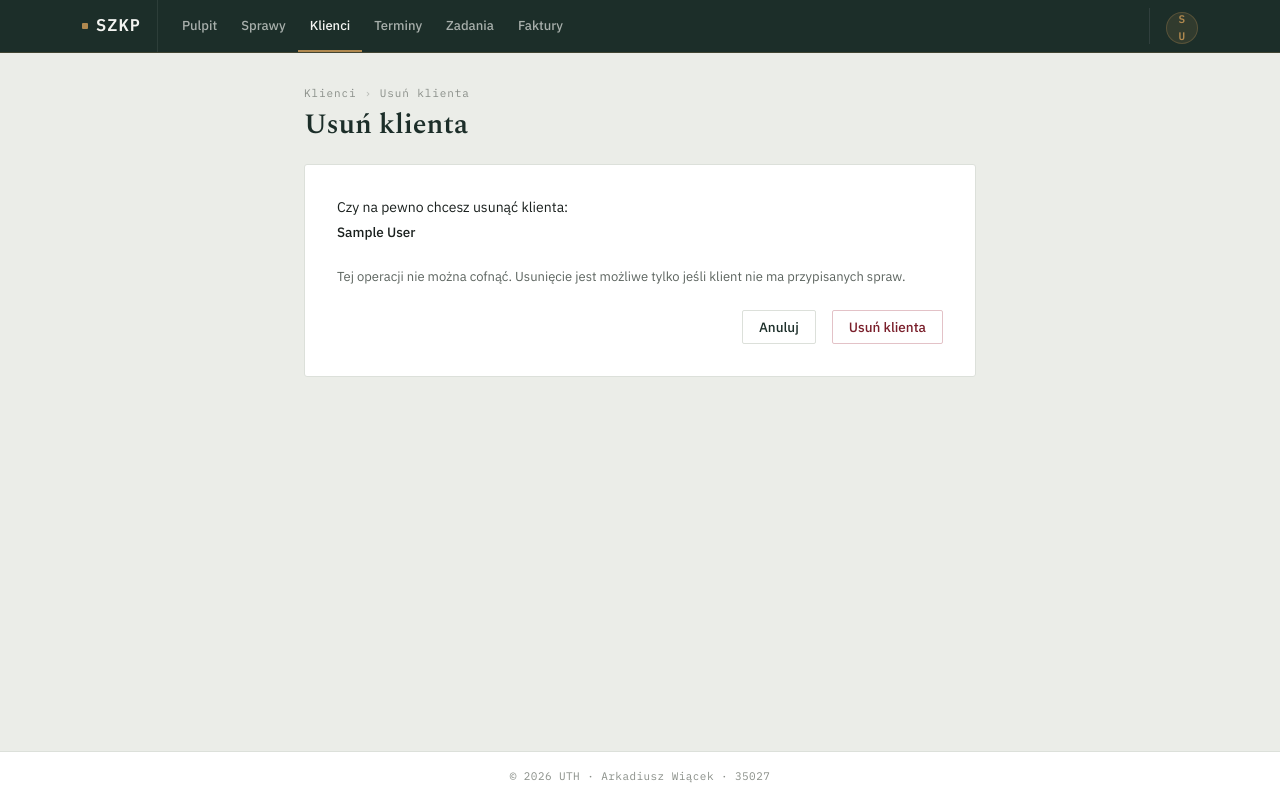
After one commit to ArkadiuszWWiacek/szkp, a Django app: page /szkp/klienci/1/usun/ in a window 1280 px wide. The commit adds this page. Run offline with Django 5.2, Linux system fonts and the light colour scheme; a user stored in the database is signed in; tables that the repository leaves empty hold one stand-in row (values such as "Sample post").

Commit message:
Implementuje US-04

```diff
--- /dev/null
+++ b/szkp/templates/szkp/client_confirm_delete.html
@@ -0,0 +1,48 @@
+{% extends "base.html" %}
+{% block title %}Usuń klienta — SZKP{% endblock %}
+
+{% block content %}
+<div class="szkp-page szkp-page--narrow">
+
+    <div class="szkp-breadcrumb mb-2">
+        <a href="{% url 'szkp:client_list' %}">Klienci</a>
+        <span class="szkp-breadcrumb__sep">›</span>
+        <span>Usuń klienta</span>
+    </div>
+
+    <div class="szkp-page-header">
+        <h1 class="szkp-page-title">Usuń klienta</h1>
+    </div>
+
+    <div class="szkp-card">
+        <div class="szkp-card__body szkp-card__body--lg">
+
+            {% if error %}
+            <div class="alert alert-danger mb-4">{{ error }}</div>
+            {% endif %}
+
+            <p class="mb-1">Czy na pewno chcesz usunąć klienta:</p>
+            <p class="fw-medium fs-135 mb-4">
+                {% if client.type == 'osobafizyczna' %}
+                    {{ client.first_name }} {{ client.last_name }}
+                {% else %}
+                    {{ client.company_name }}
+                {% endif %}
+            </p>
+            <p class="text-muted-szkp fs-13 mb-4">
+                Tej operacji nie można cofnąć. Usunięcie jest możliwe tylko jeśli klient nie ma przypisanych spraw.
+            </p>
+
+            <div class="d-flex justify-content-end gap-3">
+                <a href="{% url 'szkp:client_list' %}" class="btn-szkp btn-szkp--outline">Anuluj</a>
+                <form method="post">
+                    {% csrf_token %}
+                    <button type="submit" class="btn-szkp btn-szkp--danger">Usuń klienta</button>
+                </form>
+            </div>
+
+        </div>
+    </div>
+
+</div>
+{% endblock %}
--- a/szkp/templates/szkp/client_list.html
+++ b/szkp/templates/szkp/client_list.html
@@ -64,8 +64,9 @@
                     <td>
                         <span class="font-mono text-faint fs-115">{{ client.created_at|date:"d.m.Y" }}</span>
                     </td>
-                    <td>
+                    <td class="d-flex gap-2">
                         <a href="{% url 'szkp:client_edit' client.pk %}" class="btn-szkp btn-szkp--outline btn-szkp--sm">Edytuj</a>
+                        <a href="{% url 'szkp:client_delete' client.pk %}" class="btn-szkp btn-szkp--danger btn-szkp--sm">Usuń</a>
                     </td>
                 </tr>
                 {% endfor %}
--- a/szkp/urls.py
+++ b/szkp/urls.py
@@ -10,6 +10,7 @@ urlpatterns = [
     path('sprawy/<int:pk>/',        views.case_detail,  name='case_detail'),
     path('klienci/',                views.client_list,  name='client_list'),
     path('klienci/nowy/',           views.client_form,  name='client_new'),
-    path('klienci/<int:pk>/edytuj/',views.client_form,  name='client_edit'),
+    path('klienci/<int:pk>/edytuj/',views.client_form,   name='client_edit'),
+    path('klienci/<int:pk>/usun/', views.client_delete, name='client_delete'),
     path('zadania/',                views.my_tasks,     name='my_tasks'),
 ]
--- a/szkp/views.py
+++ b/szkp/views.py
@@ -4,6 +4,7 @@ from django.contrib.auth.decorators import login_required
 from django.core.exceptions import PermissionDenied
 from django.core.paginator import Paginator
 from django.db.models import Q, Count, When, Case as DbCase, IntegerField, Value
+from django.db.models import RestrictedError
 from django.utils import timezone
 
 from .models import (
@@ -320,3 +321,20 @@ def my_tasks(request):
         'today': today,
     }
     return render(request, 'szkp/my_tasks.html', context)
+
+
+@login_required
+def client_delete(request, pk):
+    client = get_object_or_404(Client, pk=pk)
+    error = None
+    if request.method == 'POST':
+        try:
+            client.delete()
+            messages.success(request, 'Klient został usunięty.')
+            return redirect('szkp:client_list')
+        except RestrictedError:
+            error = 'Nie można usunąć klienta, który ma przypisane sprawy.'
+    return render(request, 'szkp/client_confirm_delete.html', {
+        'client': client,
+        'error': error,
+    })
```
Also changed, not shown: szkp/tests/test_us04_views.py (added, +221 -0 lines), szkp/tests/tests_client_model.py (+24 -1 lines).
